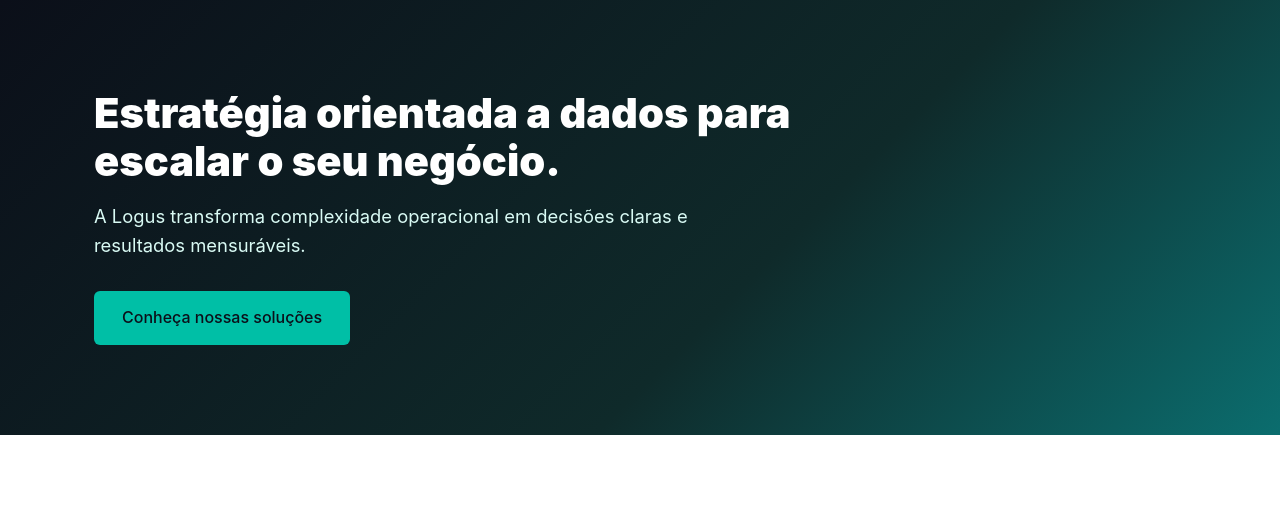
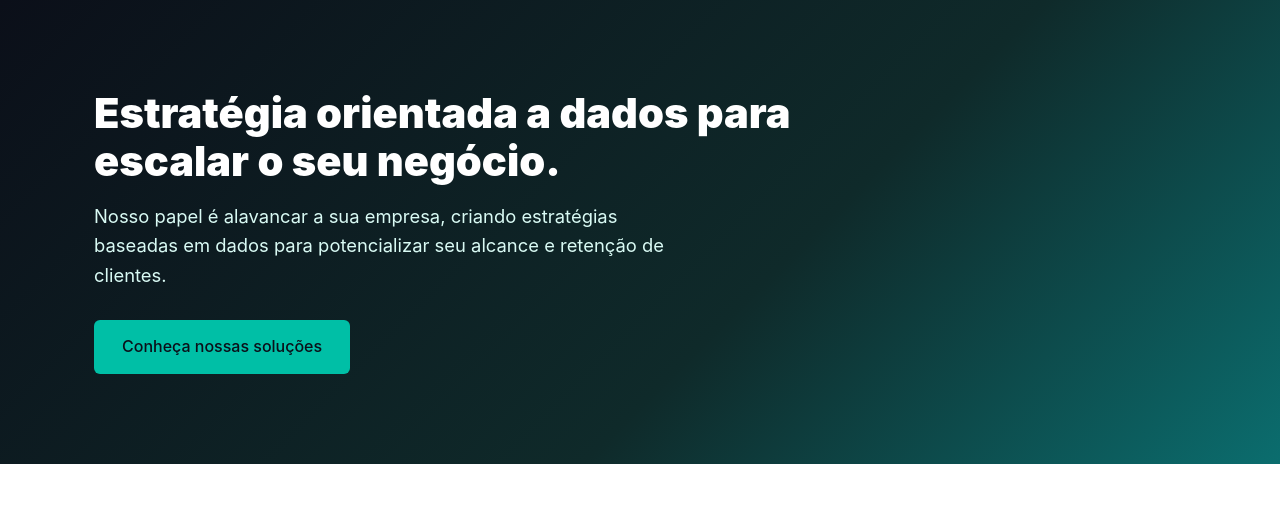
Before and after one commit to paulofonsecacsr/Logus, a Django app: page / in a window 1280 px wide. Shown: the part 66-595 px from the top of the page. Run offline with Django 5.2, Linux system fonts and the light colour scheme.

Commit message:
Refina descrição da Logus

```diff
--- a/templates/core/sobre.html
+++ b/templates/core/sobre.html
@@ -6,7 +6,7 @@
 <section class="hero">
     <div class="container">
         <h1>Estratégia orientada a dados para escalar o seu negócio.</h1>
-        <p>A Logus transforma complexidade operacional em decisões claras e resultados mensuráveis.</p>
+        <p>Nosso papel é alavancar a sua empresa, criando estratégias baseadas em dados para potencializar seu alcance e retenção de clientes.</p>
         <a href="{% url 'core:sr1' %}" class="btn-cta">Conheça nossas soluções</a>
     </div>
 </section>
```
